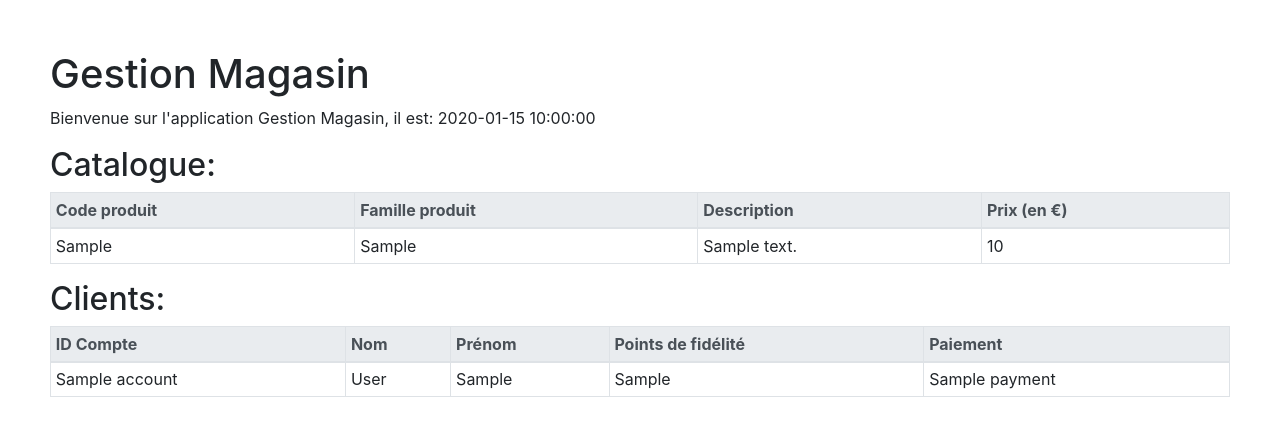
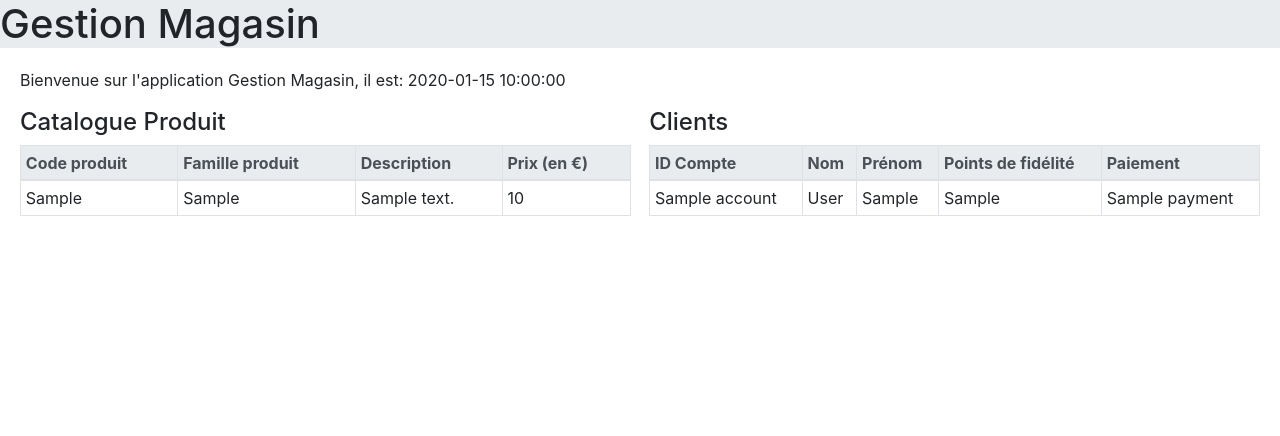
Before and after one commit to ursi-2020/gestion-magasin, a Python web app: template application/djangoapp/templates/index.html in a window 1280 px wide. Shown: the top 436 px of the page. Run offline with Jinja, Linux system fonts and the light colour scheme; the template is opened without the code that fills it: most values are stand-ins (such as "Sample title", 1, 10 or a date in 2020); some libraries are stand-ins or nearby versions.

Commit message:
[CSS] Add tables side by side

```diff
--- a/application/djangoapp/product_utils.py
+++ b/application/djangoapp/product_utils.py
@@ -4,7 +4,7 @@ from apipkg import api_manager as api
 from application.djangoapp.models import Produit
 
 def update_products():
-    items = api.send_request('catalogue-produit', 'catalogueproduit/api/data')
+    items = api.send_request('catalogue-produit', 'api/data')
     # TODO: Try to catch bad response form the send_request, when CATALOGUE is down
 
     Produit.objects.all().delete()
--- a/application/djangoapp/templates/index.html
+++ b/application/djangoapp/templates/index.html
@@ -3,17 +3,19 @@
     <head>
         <meta charset="UTF-8">
         <title>Gestion magasin App</title>
-    <h1>Gestion Magasin</h1>
-
         <link rel="stylesheet" href="https://stackpath.bootstrapcdn.com/bootstrap/4.3.1/css/bootstrap.min.css" integrity="sha384-ggOyR0iXCbMQv3Xipma34MD+dH/1fQ784/j6cY/iJTQUOhcWr7x9JvoRxT2MZw1T" crossorigin="anonymous">
 
     </head>
-<body style="margin:50px">
+    <body>
 
+        <h1 style="background-color: #e9ecef">Gestion Magasin</h1>
+
+        <div style="margin:20px">
             <p>Bienvenue sur l'application Gestion Magasin, il est: {{ time }}</p>
 
-    <div>
-        <h2>Catalogue:</h2>
+            <div style="display: flex">
+                <div style="flex: 1">
+                    <h4>Catalogue Produit</h4>
                     <table class="table table-hover table-sm table-bordered">
                         <thead class="thead-light">
                             <tr>
@@ -36,8 +38,10 @@
                     </table>
                 </div>
 
-    <div>
-        <h2>Clients:</h2>
+                <div style="flex: 0.03"></div>
+
+                <div style="flex: 1">
+                    <h4>Clients</h4>
                     <table class="table table-hover table-sm table-bordered">
                         <thead class="thead-light">
                             <tr>
@@ -61,6 +65,8 @@
                         </tbody>
                     </table>
                 </div>
+            </div>
+        </div>
 
     </body>
 </html>
```
Also changed, not shown: application/djangoapp/views.py (+11 -0 lines). Lines whose indentation alone changed are shown as unchanged.
